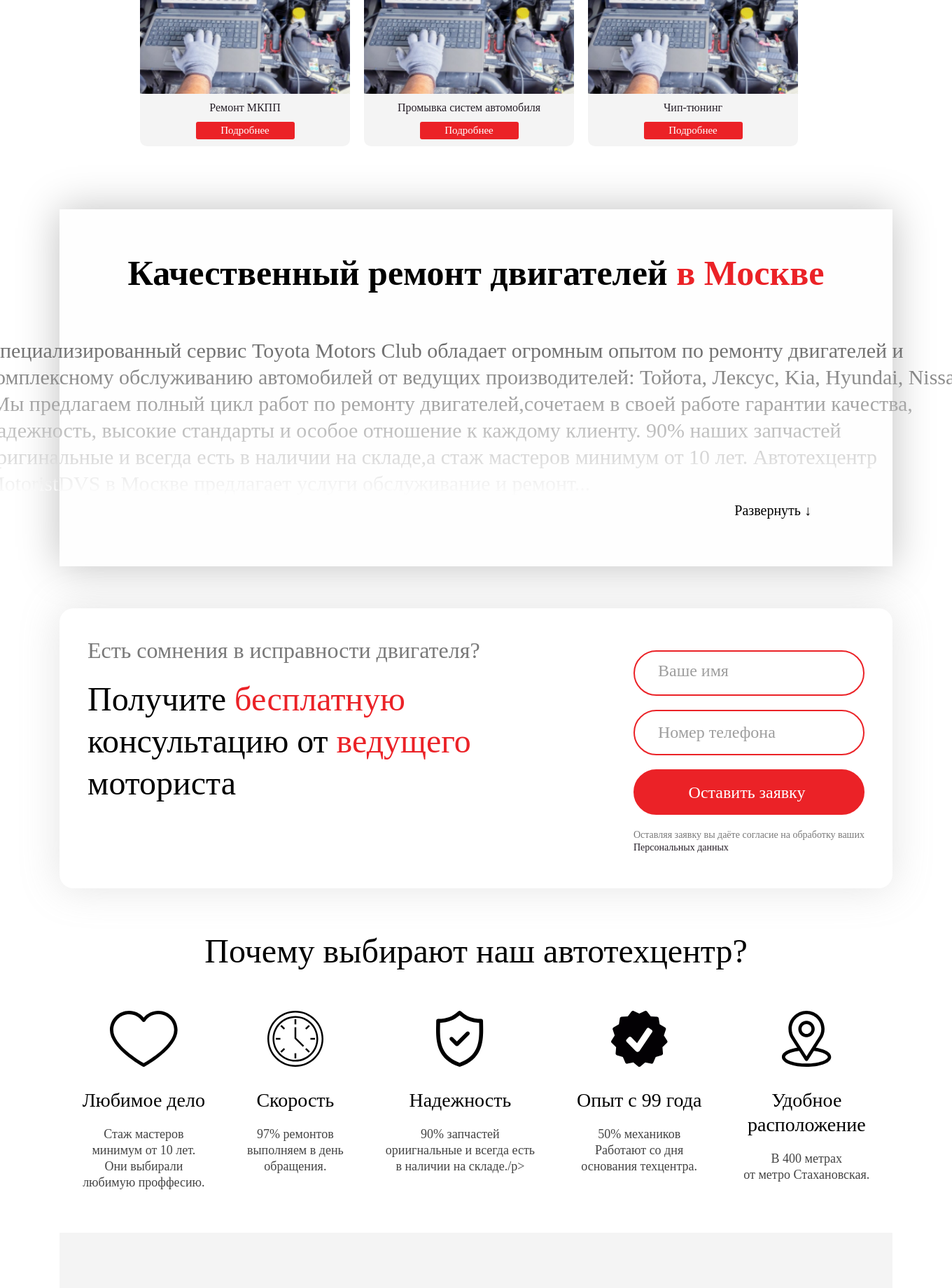
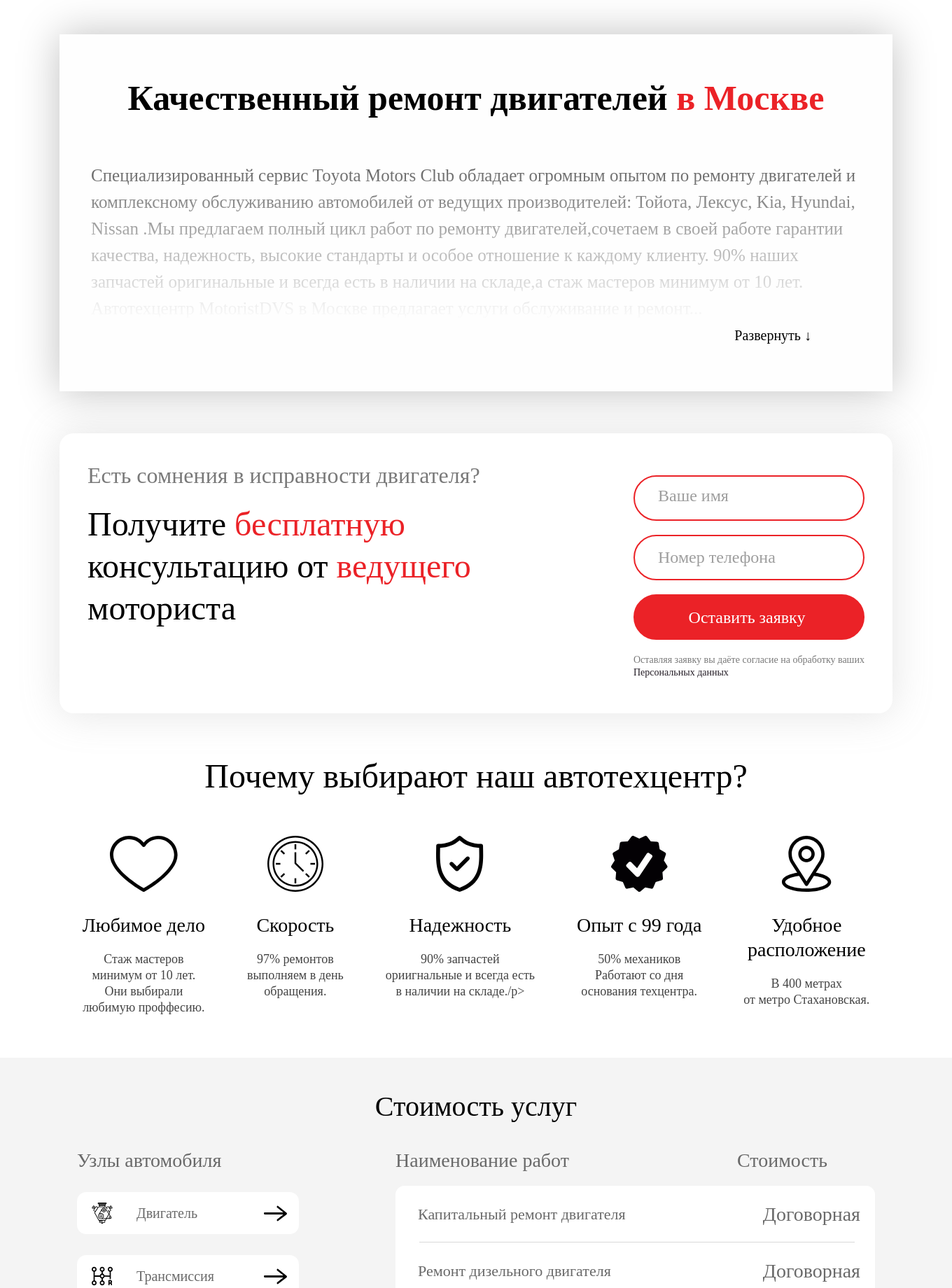
Before and after one commit to VadimBagrov/Project-1, a PHP site: page / in a window 1360 px wide; the page is wider, and only the part inside the window is pictured. Shown: the part 2240-4080 px from the top of that part at 70% size. Run offline with PHP 8.4, Linux system fonts and the light colour scheme.

Commit message:
Add files via upload

```diff
--- a/index.html
+++ b/index.html
@@ -135,7 +135,7 @@
       </div>
     </section>
 
-    <section class="catalog">
+    <section class="catalog container">
       <h5 class="catalog__title">Каталог оказываемых услуг</h5>
       <div class="catalog__blocks">
 
@@ -177,6 +177,7 @@
               <button class="catalog__btn">Подробнее</button>
             </div>
           </div>
+        </a>
 
         <a class="catalog__a" href="">
           <div class="catalog__block">
@@ -257,7 +258,7 @@
             </div>
           </div>
         </a>
-
+        <div class="catalog__bottom-bl">
           <a class="catalog__a" href="">
             <div class="catalog__block">
               <img class="catalog__img" src="images/src/chip.png" alt="Ремонт форсунок">
@@ -287,6 +288,11 @@
               </div>
             </div>
           </a>
+        </div>
+
+        <button class="catalog__more" type="submit">
+          <p class="caralog__more-text bold">Показать все</p>
+        </button>
 
       </div>
     </section>
@@ -366,7 +372,8 @@
       </div>
     </section>
 
-    <section class="service container">
+    <section class="service-con">
+      <div class="service container">
         <h6 class="service__title">Стоимость услуг</h6>
         <div class="service__block">
           <div class="service__left">
@@ -407,46 +414,46 @@
                   <h2 class="service__usluga-title">Капитальный ремонт двигателя</h2>
                   <p class="service__usluga-price">Договорная</p>
                 </div>
+              </div>
               <div class="service__usluga-line"></div>
-            </div>
               <div class="service__usluga">
                 <div class="service__usluga-div">
                   <h2 class="service__usluga-title">Ремонт дизельного двигателя</h2>
                   <p class="service__usluga-price">Договорная</p>
                 </div>
-              <div class="service__usluga-line"></div>
               </div>
 
+              <div class="service__usluga-line"></div>
               <div class="service__usluga">
                 <div class="service__usluga-div">
                   <h2 class="service__usluga-title">Диагностика двигателя</h2>
                   <p class="service__usluga-price">от 1500 р.</p>
                 </div>
-              <div class="service__usluga-line"></div>
               </div>
 
+              <div class="service__usluga-line"></div>
               <div class="service__usluga">
                 <div class="service__usluga-div">
                   <h2 class="service__usluga-title">Ремонт турбин</h2>
                   <p class="service__usluga-price">от 10000 р.</p>
                 </div>
-              <div class="service__usluga-line"></div>
               </div>
 
+              <div class="service__usluga-line"></div>
               <div class="service__usluga">
                 <div class="service__usluga-div">
                   <h2 class="service__usluga-title">Замена цепи/ремня ГРМ</h2>
                   <p class="service__usluga-price">от 7000 р.</p>
                 </div>
-              <div class="service__usluga-line"></div>
               </div>
 
+              <div class="service__usluga-line"></div>
               <div class="service__usluga">
                 <div class="service__usluga-div">
                   <h2 class="service__usluga-title">Регулировка клапанов</h2>
                   <p class="service__usluga-price">от 8000 р.</p>
                 </div>
-              <div class="service__usluga-line"></div>
+              </div>
             </div>
           </div>
         </div>
--- a/scss/style.scss
+++ b/scss/style.scss
@@ -417,6 +417,9 @@
   align-items: center;
   height: 1500px;
 
+  &__bottom-bl {
+    display: flex;
+  }
 
   &__title {
     margin-bottom: 40px;
@@ -470,6 +473,18 @@
     border-radius: 10px 10px 0px 0px;
     width: 300px;
     height: 240px;
+  }
+
+  &__more {
+    display: none;
+    margin-top: 25px;
+    width: 220px;
+    height: 45px;
+    border-radius: 4px;
+    @extend .buttonRed;
+    background-color: #fff;
+    border: 1px rgb(255, 0, 4) solid;
+    color: rgb(255, 0, 4);
   }
 }
 
@@ -688,10 +703,14 @@
   }
 }
 
+
+.service-con {
+  background-color: #F4F4F4;
+}
+
 .service {
   padding-top: 80px;
   display: flex;
-  background-color: #F4F4F4;
   align-items: center;
   flex-direction: column;
   height: 850px;
@@ -837,6 +856,7 @@
   }
 
   &__usluga-line {
+    margin-left: 5%;
     height: 1px;
     width: 700px;
     background-color: rgb(217, 217, 217);
@@ -1190,6 +1210,24 @@
   }
 }
 
+@media screen and (max-width: 1630px) {
+  .seo {
+    &__text {
+      width: 1300px;
+      font-size: 27px;
+    }
+  }
+}
+
+@media screen and (max-width: 1630px) {
+  .seo {
+    &__text {
+      width: 1200px;
+      font-size: 26px;
+    }
+  }
+}
+
 @media screen and (max-width: 1569px) {
   .main-sec__left {
     padding-top: 50px;
@@ -1216,6 +1254,75 @@
 
     &__sp {
       background-position: 10px 9px;
+    }
+  }
+
+  .service {
+    padding-top: 40px;
+    height: 740px;
+
+    &__title {
+      font-size: 40px;
+    }
+
+    &__text {
+      font-size: 20px;
+    }
+
+    &__arrow {
+      width: 34px;
+      height: 23px;
+    }
+
+    &__name {
+      margin-right: 300px;
+    }
+
+    &__left-title {
+      font-size: 28px;
+    }
+
+    &__left-block {
+      width: 317px;
+      height: 60px;
+      background-size: 30px 30px;
+      background-position: 21px 15px;
+    }
+
+    &__right-top {
+      width: 685px;
+    }
+
+    &__right-bottom {
+      width: 685px;
+      height: 481px;
+    }
+
+    &__name {
+      margin-right: 240px;
+      font-size: 28px;
+    }
+
+    &__price {
+      font-size: 28px;
+    }
+
+    &__usluga {
+      padding: 20px 20px 10px 31px;
+      width: 685px;
+      height: 80px;
+    }
+
+    &__usluga-line {
+      width: 622px;
+    }
+
+    &__usluga-title {
+      font-size: 22px;
+    }
+
+    &__usluga-price {
+      font-size: 28px;
     }
   }
 
@@ -1249,6 +1356,18 @@
     margin-left: 58px;
   }
 
+  .catalog {
+    height: 1250px;
+
+    &__bottom-bl {
+      display: none;
+    }
+
+    &__more {
+      display: block;
+    }
+  }
+
   .main-sec {
     &__left {
       padding-top: 50px;
@@ -1264,8 +1383,23 @@
       font-size: 25px;
     }
   }
+
+  .seo {
+    &__text {
+      width: 1100px;
+      font-size: 25px;
+    }
+  }
 }
 
-@media screen and (max-width: 1339px) {}
+@media screen and (max-width: 1300px) {
+  .seo {
+    &__text {
+      width: 1000px;
+      height: 270px;
+      font-size: 24px;
+    }
+  }
+}
 
 @media screen and (max-width: 1250px) {}
```
Also changed, not shown: css/style.min.css. Lines whose indentation alone changed are shown as unchanged.
